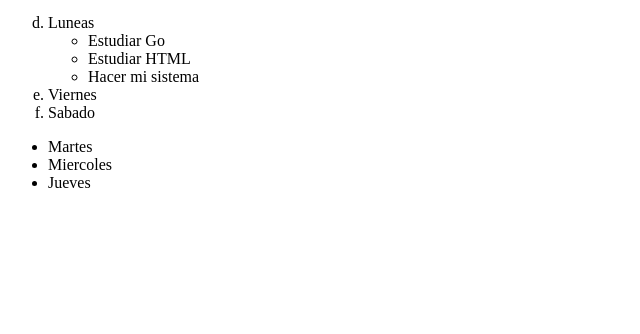
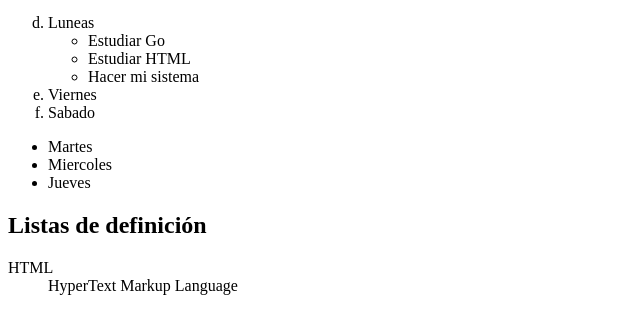
Before and after one commit to Aldoihm/html, a plain HTML site: page clase4/listas.html in a window 1280 px wide. Shown: the part 100-434 px from the top of the page, without its empty margins (0-640 px from the left). Drawn offline with Linux system fonts and the light colour scheme.

Commit message:
Listas de definicion

```diff
--- a/clase4/listas.html
+++ b/clase4/listas.html
@@ -47,5 +47,19 @@
         <li>Jueves</li>
     </ul>
 
+    <h2>Listas de definición</h2>
+    <!-- Para definir termino
+        dl -> definition list
+        dt -> definition term
+        dd -> definition description
+
+        Nota:  no son usadas normalmentes.
+        Le dan un pequeño estilo
+    -->
+    <dl>
+        <dt>HTML</dt>
+        <dd>HyperText Markup Language</dd>
+    </dl>
+
 </body>
 </html>
```
